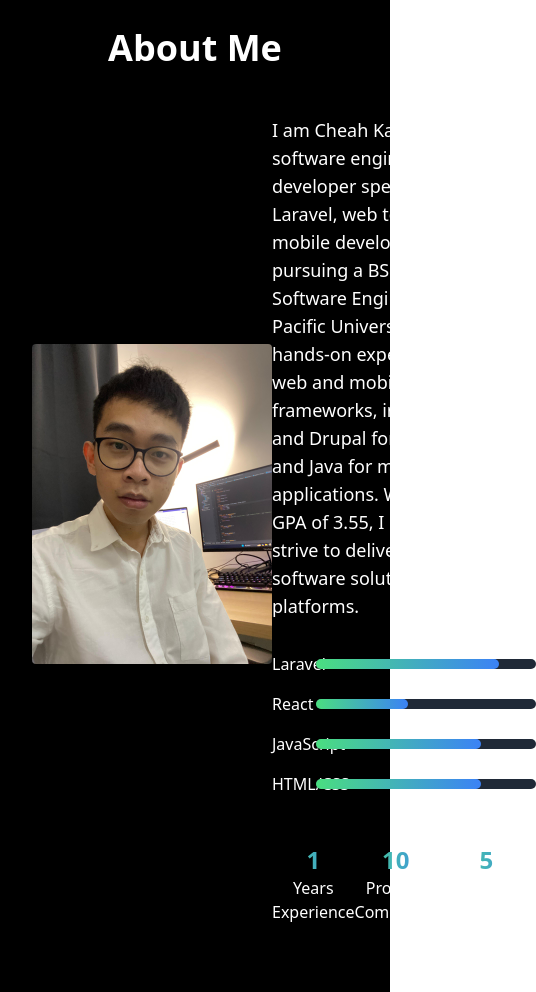
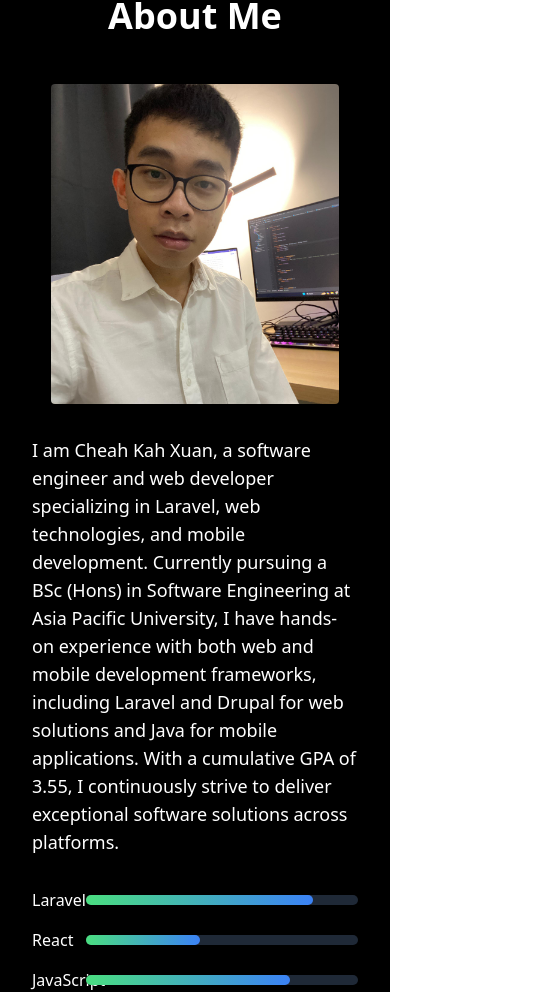
Before and after one commit to crosswind19/portfolio, a React (Vite) app: page / in a window 390 px wide. Shown: the part 576-1568 px from the top of the page, 536 px wide, since content can reach past the window. Built offline with nearby package versions, Linux system fonts and the light colour scheme.

Commit message:
Filter, Sort and Validation done

```diff
--- a/src/components/About.jsx
+++ b/src/components/About.jsx
@@ -6,47 +6,49 @@ const About = () => {
     <div className='bg-black text-white py-20' id='about'>
   <div className='container mx-auto px-8 md:px-16 lg:px-24'>
     <h2 className='text-4xl font-bold text-center mb-12'>About Me</h2>
-        <div className='flex flex-column md:flex-row items-center md:space-x-12'>
-          <img src={AboutMe} alt="About Me" className='w-72 h-80 rounded object-cover mb-8 md:mb-0' />
-          <div className='flex-1'>
+    <div className='flex flex-col md:flex-row items-center md:space-x-12'>
+      {/* Image section */}
+      <img src={AboutMe} alt="About Me" className='w-72 h-80 rounded object-cover mb-8 md:mb-0 order-1 md:order-none' />
+
+      {/* Text section */}
+      <div className='flex-1 order-2 md:order-none'>
         <p className='text-lg mb-8'>
           I am Cheah Kah Xuan, a software engineer and web developer specializing in Laravel, web technologies, and mobile development. Currently pursuing a BSc (Hons) in Software Engineering at Asia Pacific University, I have hands-on experience with both web and mobile development frameworks, including Laravel and Drupal for web solutions and Java for mobile applications. With a cumulative GPA of 3.55, I continuously strive to deliver exceptional software solutions across platforms.
         </p>
 
         <div className='space-y-4'>
-              {/* Laravel */}
+          {/* Skill Bars */}
           <div className='flex items-center'>
             <label htmlFor="laravel" className='w-2/12'>Laravel</label>
             <div className='grow bg-gray-800 rounded-full h-2.5'>
-                  <div className='bg-gradient-to-r from-green-400 to-blue-500 h-2.5 rounded-full transform transition-transform duration-300 hover:scale-105 w-10/12'></div>
+              <div className='bg-gradient-to-r from-green-400 to-blue-500 h-2.5 rounded-full w-10/12'></div>
             </div>
           </div>
 
-              {/* React */}
           <div className='flex items-center'>
             <label htmlFor="react" className='w-2/12'>React</label>
             <div className='grow bg-gray-800 rounded-full h-2.5'>
-                  <div className='bg-gradient-to-r from-green-400 to-blue-500 h-2.5 rounded-full transform transition-transform duration-300 hover:scale-105 w-5/12'></div>
+              <div className='bg-gradient-to-r from-green-400 to-blue-500 h-2.5 rounded-full w-5/12'></div>
             </div>
           </div>
 
-              {/* Additional skills */}
           <div className='flex items-center'>
             <label htmlFor="javascript" className='w-2/12'>JavaScript</label>
             <div className='grow bg-gray-800 rounded-full h-2.5'>
-                  <div className='bg-gradient-to-r from-green-400 to-blue-500 h-2.5 rounded-full transform transition-transform duration-300 hover:scale-105 w-9/12'></div>
+              <div className='bg-gradient-to-r from-green-400 to-blue-500 h-2.5 rounded-full w-9/12'></div>
             </div>
           </div>
 
           <div className='flex items-center'>
             <label htmlFor="htmlcss" className='w-2/12'>HTML/CSS</label>
             <div className='grow bg-gray-800 rounded-full h-2.5'>
-                  <div className='bg-gradient-to-r from-green-400 to-blue-500 h-2.5 rounded-full transform transition-transform duration-300 hover:scale-105 w-9/12'></div>
-                </div>
+              <div className='bg-gradient-to-r from-green-400 to-blue-500 h-2.5 rounded-full w-9/12'></div>
             </div>
           </div>
 
-            <div className='mt-12 flex justify-between text-center'>
+
+        {/* Experience, Projects, and Certifications */}
+        <div className='mt-12 flex flex-col md:flex-row justify-between text-center space-y-6 md:space-y-0'>
           <div>
             <h3 className='text-2xl font-bold text-transparent bg-clip-text bg-gradient-to-r from-green-400 to-blue-500'>1</h3>
             <p>Years Experience</p>
@@ -64,6 +66,8 @@ const About = () => {
       </div>
     </div>
   </div>
+</div>
+
   );
 };
 
--- a/src/components/Hero.jsx
+++ b/src/components/Hero.jsx
@@ -11,10 +11,17 @@ const Hero = () => {
             , Software Engineer
         </h1>
         <p className='mt-4 text-lg text-gray-300'>I specialize in web application</p>
-        <div className='mt-8 space-x-4'>
-            <button className='bg-gradient-to-r from-green-400 to-blue-500 text-white hidden md:inline transform transition-transform duration-300 hover:scale-105 px-4 py-2 rounded-full'>Contact with me</button>
-            <button className='bg-gradient-to-r from-pink-500 to-yellow-500 text-white hidden md:inline transform transition-transform duration-300 hover:scale-105 px-4 py-2 rounded-full'>Resume</button>
-        </div>
+        <a href="https://www.linkedin.com/in/cheah-kah-xuan/" target="_blank" rel="noopener noreferrer">
+          <button className='bg-gradient-to-r from-green-400 to-blue-500 text-white hidden md:inline transform transition-transform duration-300 hover:scale-105 px-4 py-2 rounded-full'>
+            Contact with me
+          </button>
+        </a>
+
+        <a href="https://your-resume-url.com" target="_blank" rel="noopener noreferrer">
+          <button className='bg-gradient-to-r from-pink-500 to-yellow-500 text-white hidden md:inline transform transition-transform duration-300 hover:scale-105 px-4 py-2 rounded-full'>
+            Resume
+          </button>
+        </a>
     </div>
   )
 }
```
Lines whose indentation alone changed are shown as unchanged.
